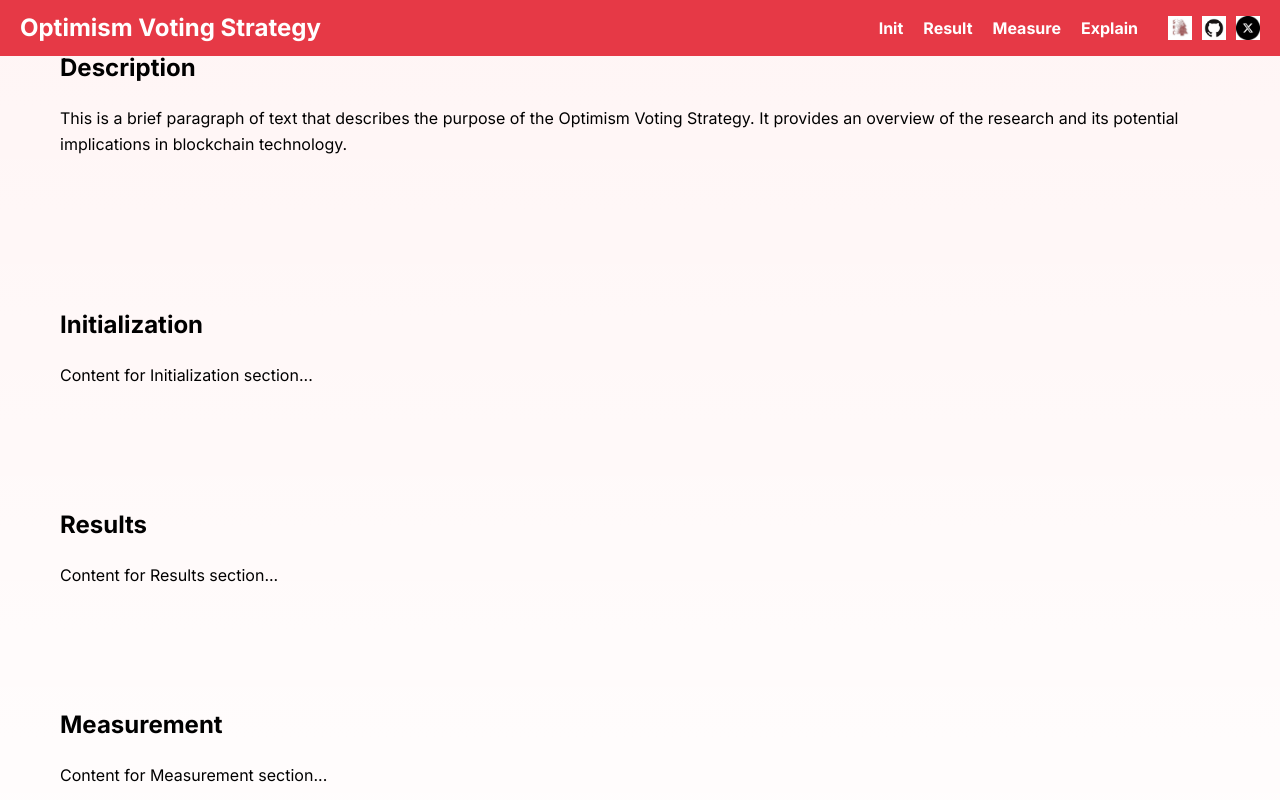
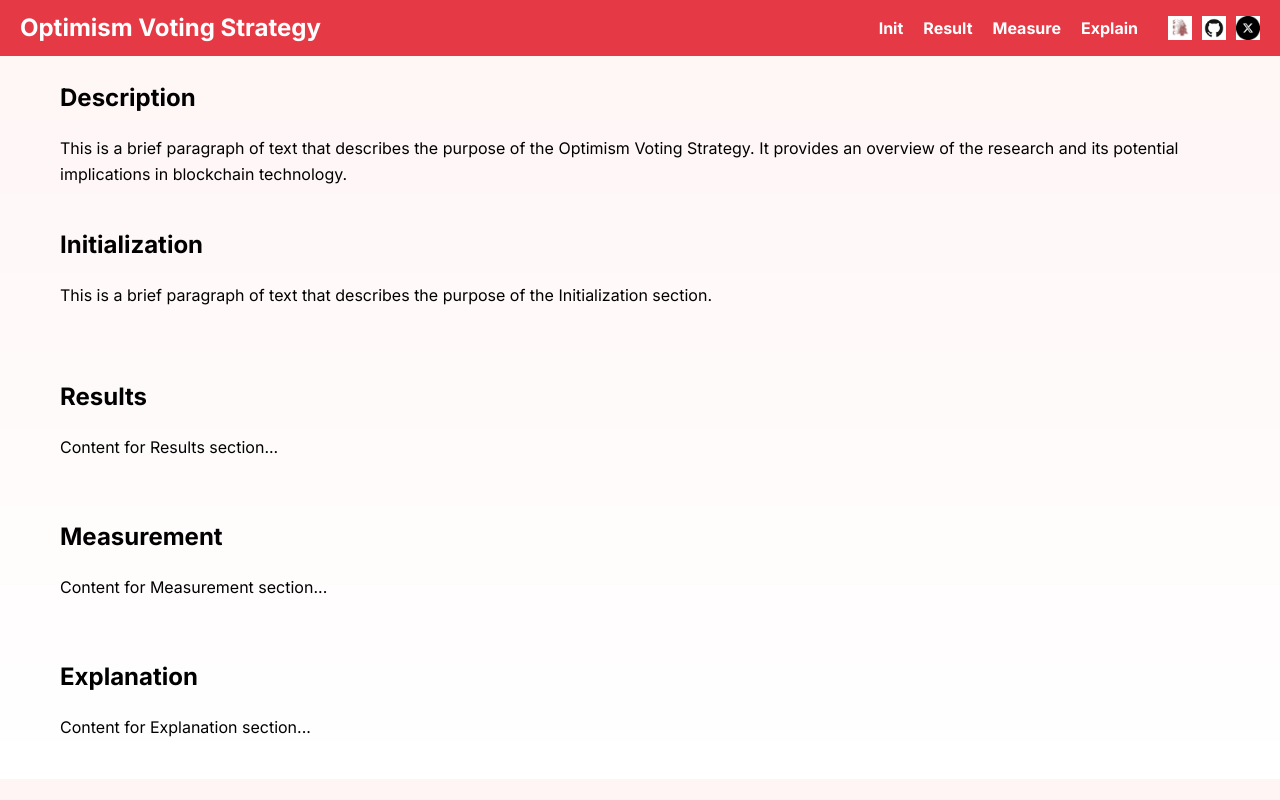
Before and after one commit to BdNWoG/opt-voting, a Next.js app in the folder opt-voting/: page / in a window 1280 px wide. Shown: the top 800 px of the page. Built offline with nearby package versions, Linux system fonts and the light colour scheme.

Commit message:
Description

```diff
--- a/opt-voting/app/globals.css
+++ b/opt-voting/app/globals.css
@@ -43,7 +43,7 @@ body {
   color: rgb(var(--foreground-rgb));
   font-family: 'Inter', sans-serif; /* Ensure it matches the default text */
   line-height: 1.6;
-  margin-bottom: 30px;
+  margin-bottom: 10px;
 }
 
 /* Section Styling */
--- a/opt-voting/app/page.tsx
+++ b/opt-voting/app/page.tsx
@@ -1,7 +1,7 @@
 export default function Home() {
   return (
     <div>
-      <section id="description" style={{ padding: '50px 20px' }}>
+      <section id="description" style={{ padding: '80px 20px 0px' }}>
         <h2 className="section-heading">Description</h2>
         <p className="section-paragraph">
           This is a brief paragraph of text that describes the purpose of the Optimism Voting Strategy.
@@ -9,22 +9,24 @@ export default function Home() {
         </p>
       </section>
 
-      <section id="initialization" style={{ padding: '50px 20px' }}>
+      <section id="initialization" style={{ padding: '20px 20px' }}>
         <h2 className="section-heading">Initialization</h2>
-        <p>Content for Initialization section...</p>
+        <p className="section-paragraph">
+          This is a brief paragraph of text that describes the purpose of the Initialization section.
+        </p>
       </section>
 
-      <section id="results" style={{ padding: '50px 20px' }}>
+      <section id="results" style={{ padding: '20px 20px' }}>
         <h2 className="section-heading">Results</h2>
         <p>Content for Results section...</p>
       </section>
 
-      <section id="measurement" style={{ padding: '50px 20px' }}>
+      <section id="measurement" style={{ padding: '20px 20px' }}>
         <h2 className="section-heading">Measurement</h2>
         <p>Content for Measurement section...</p>
       </section>
 
-      <section id="explanation" style={{ padding: '50px 20px' }}>
+      <section id="explanation" style={{ padding: '20px 20px' }}>
         <h2 className="section-heading">Explanation</h2>
         <p>Content for Explanation section...</p>
       </section>
```
